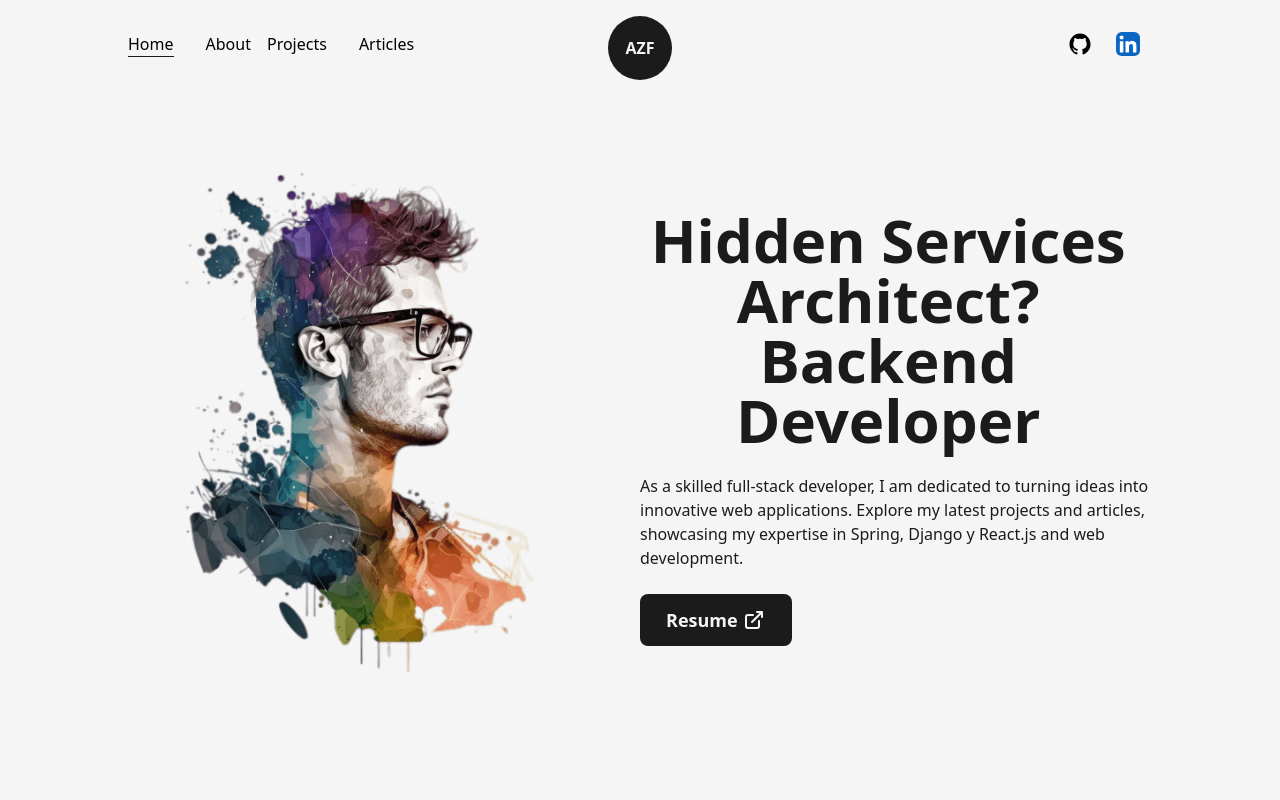
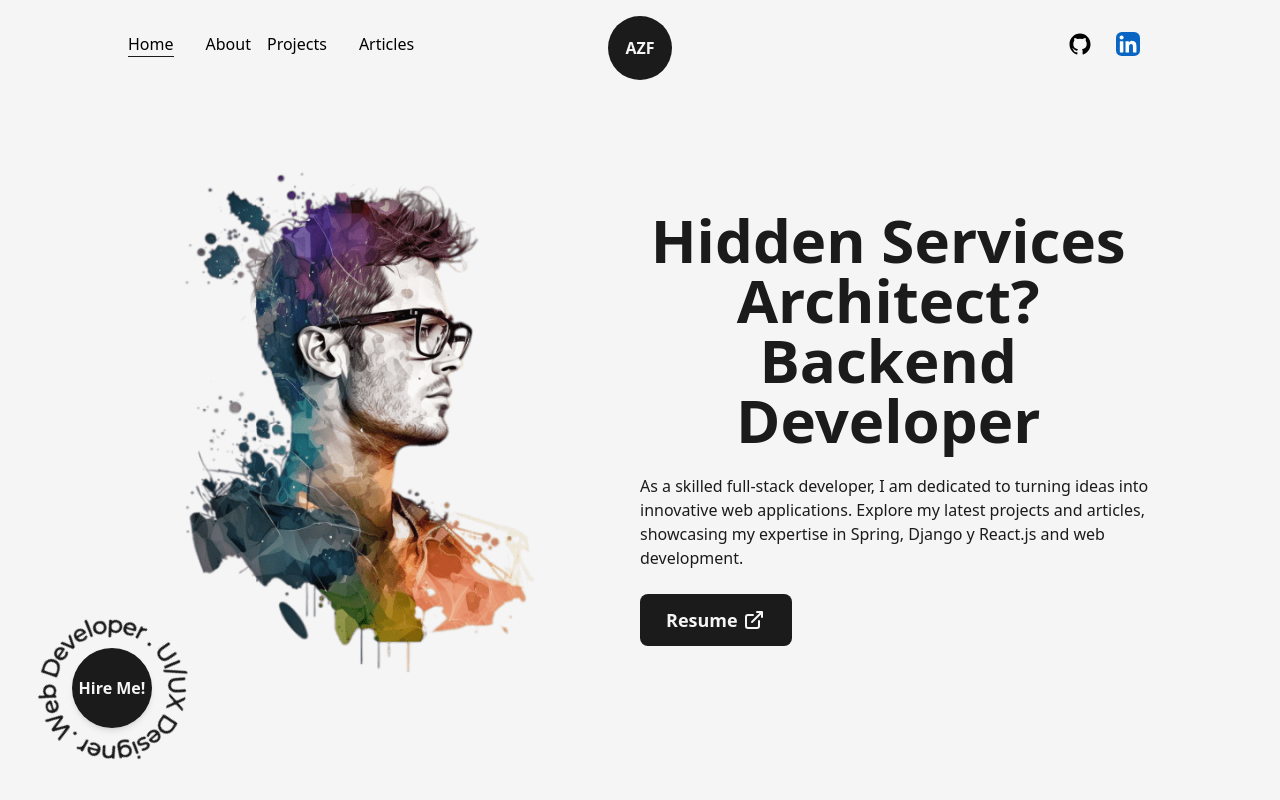
Before and after one commit to Alejandrozf23/developer-portafolio, a Next.js app: page / in a window 1280 px wide. Shown: the top 800 px of the page. Built offline with nearby package versions, Linux system fonts and the light colour scheme.

Commit message:
Create component HireMe with spin animation

```diff
--- /dev/null
+++ b/src/components/HireMe.js
@@ -0,0 +1,20 @@
+import React from "react";
+import { CircularText } from "./Icons";
+import Link from "next/link";
+
+const HireMe = () => {
+    return (
+        <div className="fixed left-4 bottom-4 flex items-center justify-center overflow-hidden">
+            <div className="w-48 h-auto flex items-center justify-center relative">
+                <CircularText className={"fill-dark animate-spin-slow"}/>
+                <Link href="mailto:alexzepeda2908@gmail.com" className="flex items-center justify-center
+                    absolute left-1/2 top-1/2 -translate-x-1/2 -translate-y-1/2 bg-dark text-light
+                    shadow-md border-solid border-dark w-20 h-20 rounded-full font-semibold hover:bg-light hover:text-dark">
+                    Hire Me!
+                </Link>
+            </div>
+        </div>
+    )
+}
+
+export default HireMe
--- a/src/pages/index.js
+++ b/src/pages/index.js
@@ -1,10 +1,11 @@
 import Layout from '@/components/Layout'
 import AnimatedText from '@/components/AnimatedText'
+import HireMe from '@/components/HireMe'
 import Head from 'next/head'
 import Image from 'next/image'
-import profilePic from "../../public/images/profile/developer-pic-1.png"
 import Link from 'next/link'
 import { LinkArrow } from '@/components/Icons'
+import profilePic from "../../public/images/profile/developer-pic-1.png"
 
 export default function Home() {
   return (
@@ -31,6 +32,7 @@ export default function Home() {
             </div>
           </div>
         </Layout>
+        <HireMe/>
       </main>
     </>
   )
--- a/tailwind.config.js
+++ b/tailwind.config.js
@@ -22,7 +22,7 @@ module.exports = {
         primaryDark: "#58E6D9", // 80,230,217
       },
       animation: {
-        'spin-slow': 'spin 3s linear infinite',
+        'spin-slow': 'spin 5s linear infinite',
       }
     },
   },
```
